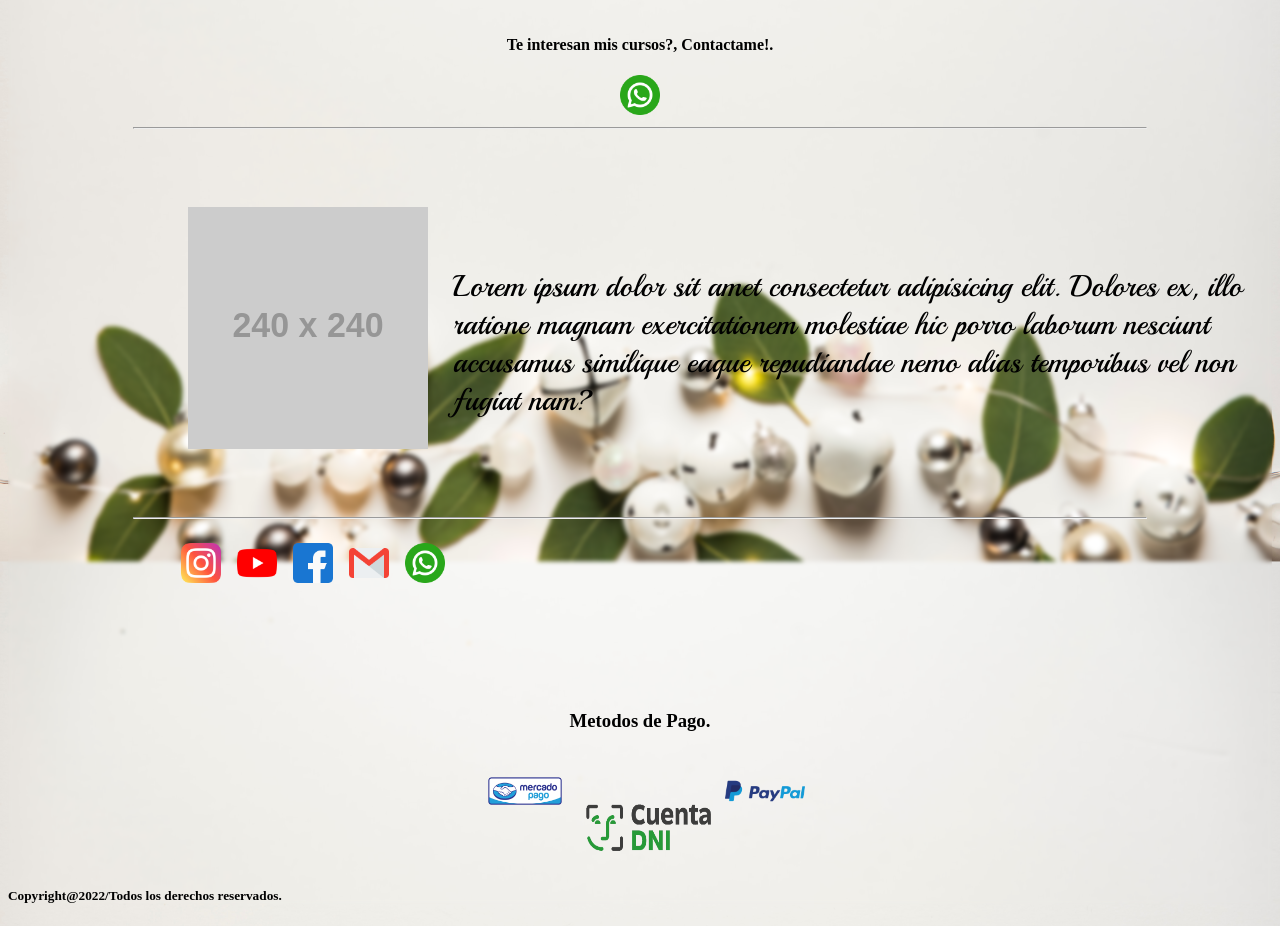
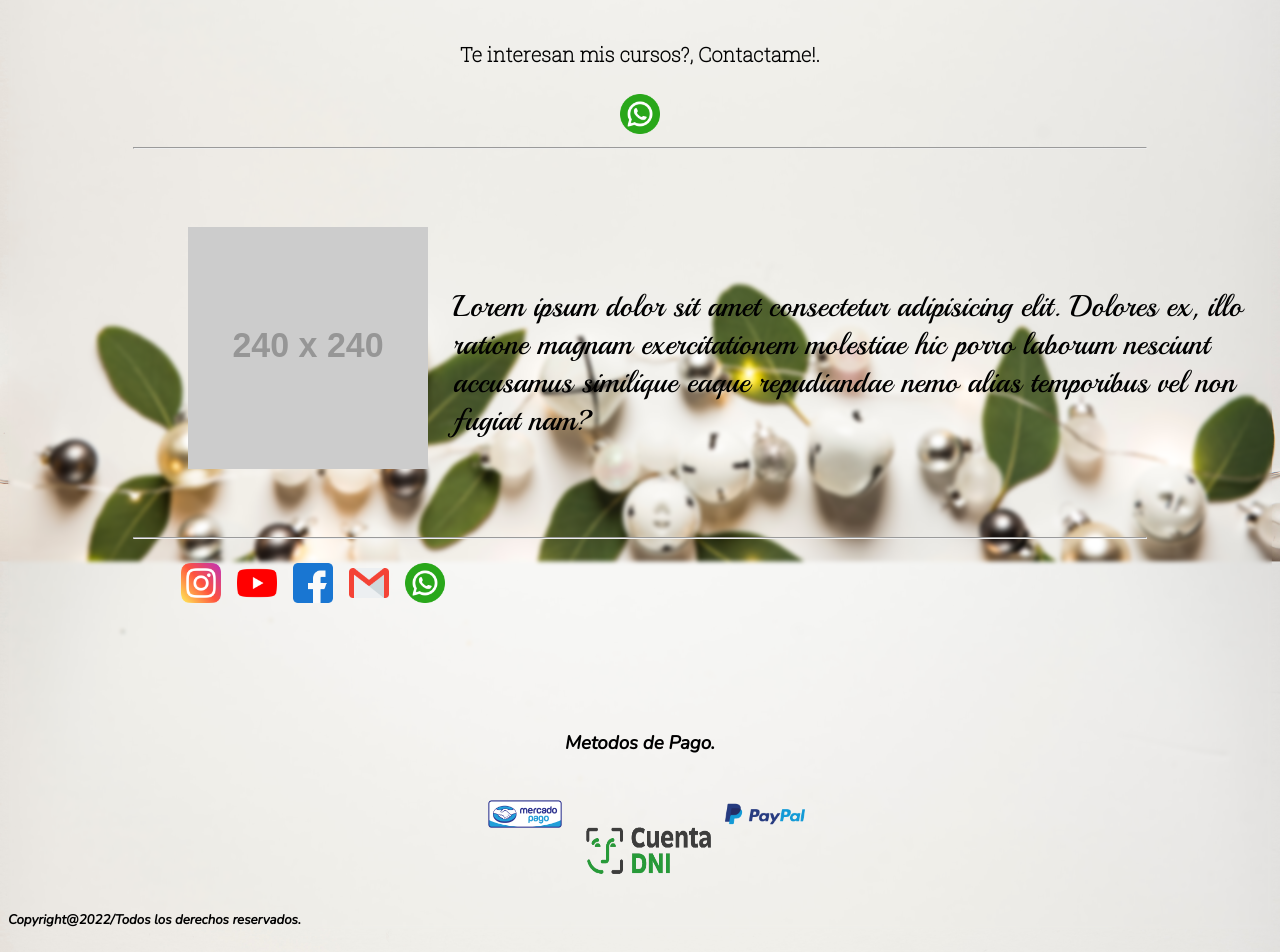
Before and after one commit to Axux124/Proyecto-Mariana, a website: page index.html in a window 1280 px wide. Shown: the part 293-1245 px from the top of the page. Before the commit the page ends 1219 px from the top, so only its background shows below. Drawn offline with nearby package versions, Linux system fonts and the light colour scheme; placeholder pictures from the web are drawn by us.

Commit message:
agregando fuentes y negrilla

```diff
--- a/scss/main.scss
+++ b/scss/main.scss
@@ -1,5 +1,7 @@
 @import url('https://fonts.googleapis.com/css2?family=Playball&display=swap');
 @import url('https://fonts.googleapis.com/css2?family=Playball&display=swap');
+@import url('https://fonts.googleapis.com/css2?family=Roboto+Slab:wght@100&display=swap');
+@import url('https://fonts.googleapis.com/css2?family=Nunito:ital@1&family=Roboto+Slab:wght@100&display=swap');
 
 hr{
     width: 80%;
@@ -54,6 +56,8 @@
 .contactame{
     text-align: center;
     padding-top: 30px;
+    font-family: 'Roboto Slab', serif;
+    font-size:20px;
 }
 
 .biografia{
@@ -90,11 +94,19 @@
 h3{
     text-align: center;
 }
+
+footer{
+    font-family: 'Roboto Slab', serif;
+    font-family: 'Nunito', sans-serif;
+
     .metodosdepago{
         display: flex;
         justify-content: center;
+        font-size:30px;
+
         .cuentadni{
             padding-top: 35px;
         }
 
     }
+}
```
Also changed, not shown: index.html (+1 -0 lines), css/maincss.css. Lines whose indentation alone changed are shown as unchanged.
